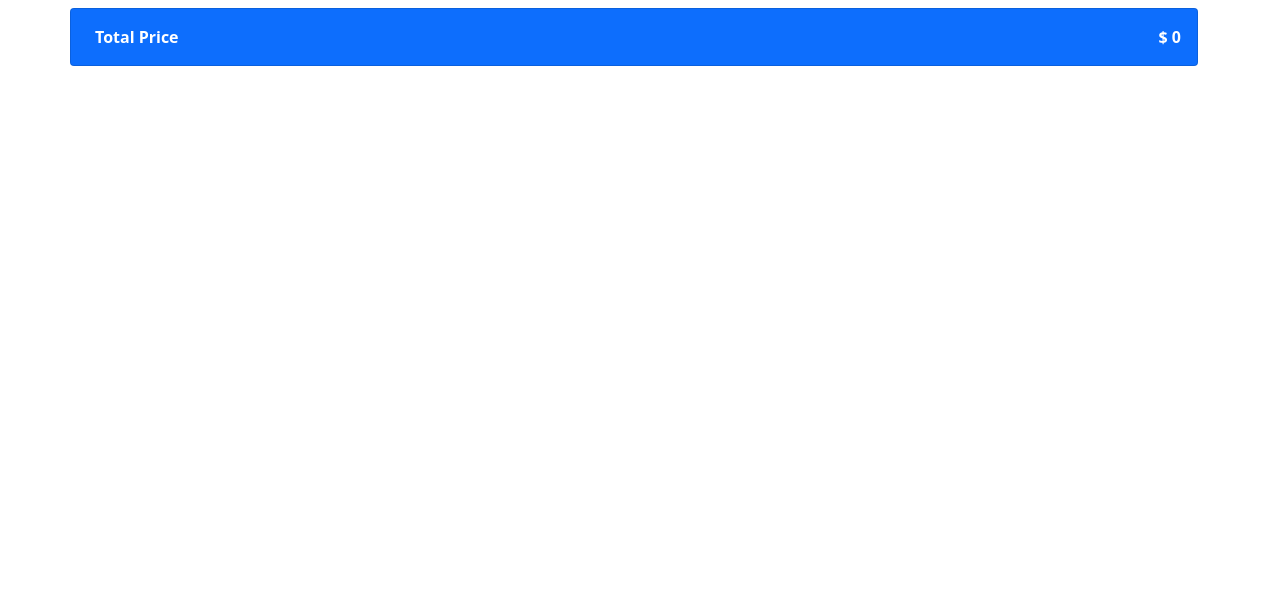
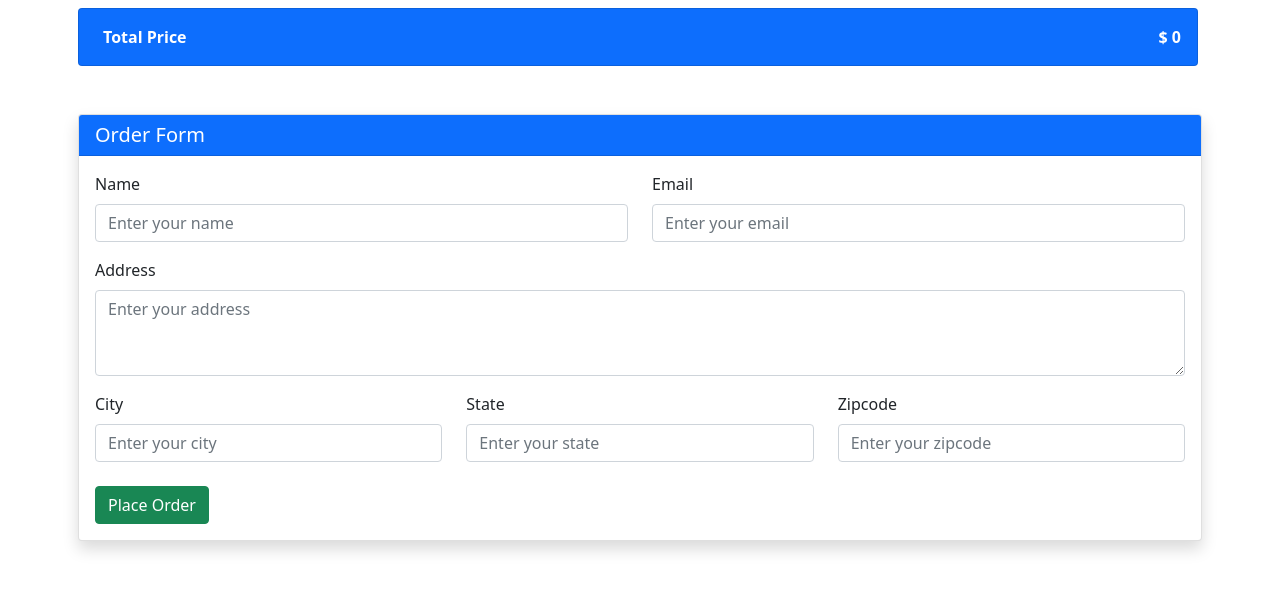
Before and after one commit to abdolbasir/ecomsite, a Django app: page /checkout/ in a window 1280 px wide. Shown: the part 56-647 px from the top of the page. Run offline with Django 5.2, Linux system fonts and the light colour scheme.

Commit message:
Place Order form in checkout page with its all functionality added to project.

```diff
--- a/shop/admin.py
+++ b/shop/admin.py
@@ -1,4 +1,5 @@
 from django.contrib import admin
-from .models import Product
+from .models import Product, Order
 # Register your models here.
 admin.site.register(Product)
+admin.site.register(Order)
--- /dev/null
+++ b/shop/forms.py
@@ -0,0 +1,35 @@
+from django import forms
+from .models import Order
+
+class OrderForm(forms.ModelForm):
+    class Meta:
+        model = Order
+        fields = ['items','name', 'email', 'address', 'city', 'state', 'zipcode']
+        widgets = {
+            'items': forms.HiddenInput(),
+            'name': forms.TextInput(attrs={
+                'class': 'form-control',
+                'placeholder': 'Enter your name'
+            }),
+            'email': forms.EmailInput(attrs={
+                'class': 'form-control',
+                'placeholder': 'Enter your email'
+            }),
+            'address': forms.Textarea(attrs={
+                'class': 'form-control',
+                'placeholder': 'Enter your address',
+                'rows': 3
+            }),
+            'city': forms.TextInput(attrs={
+                'class': 'form-control',
+                'placeholder': 'Enter your city'
+            }),
+            'state': forms.TextInput(attrs={
+                'class': 'form-control',
+                'placeholder': 'Enter your state'
+            }),
+            'zipcode': forms.TextInput(attrs={
+                'class': 'form-control',
+                'placeholder': 'Enter your zipcode'
+            }),
+        }
--- a/shop/models.py
+++ b/shop/models.py
@@ -10,3 +10,15 @@ class Product(models.Model):
 
     def __str__(self):
         return self.title
+
+class Order(models.Model):
+    items = models.CharField(max_length=1000)
+    name = models.CharField(max_length=100)
+    email = models.EmailField()
+    address = models.CharField()
+    city = models.CharField(max_length=100)
+    state = models.CharField(max_length=100)
+    zipcode = models.CharField(max_length=10)
+
+    def __str__(self):
+        return self.items
--- a/shop/static/shop/checkout.js
+++ b/shop/static/shop/checkout.js
@@ -25,3 +25,5 @@ itemString = `<div class="list-group-item d-flex justify-content-between align-i
                 <div>Total Price</div></div><span>$ ${total_price} </span>
                 </div>`
 $("#cart_list").append(itemString)
+
+$("#items").val(JSON.stringify(cart));
--- /dev/null
+++ b/shop/static/shop/success.js
@@ -0,0 +1 @@
+localStorage.clear()
--- a/shop/templates/shop/checkout.html
+++ b/shop/templates/shop/checkout.html
@@ -10,11 +10,80 @@
 {% block content %}
 <div class="container">
     <div class="row mt-2">
-        <ol id="cart_list" class="list-group list-group-numbered">
+        <ol id="cart_list" class="list-group list-group-numbered ps-2">
 
         </ol>
     </div>
 </div>
+<div class="container">
+    <div class="row justify-content-center my-5 ">
+        <div class="col-md-12 px-2">
+            <div class="card shadow">
+                <div class="card-header bg-primary text-white">
+                    <h5 class="mb-0">Order Form</h5>
+                </div>
+                <div class="card-body">
+                    <form method="post" novalidate>
+                        {% csrf_token %}
+                        <input type="hidden" name="items" id="items">
+                        <!-- Row 1: name and email -->
+                        <div class="row">
+                            <div class="col-md-6 mb-3">
+                                <label class="form-label">{{ form.name.label }}</label>
+                                {{ form.name }}
+                                {% if form.name.errors %}
+                                    <div class="text-danger small">{{ form.name.errors|striptags }}</div>
+                                {% endif %}
+                            </div>
+                            <div class="col-md-6 mb-3">
+                                <label class="form-label">{{ form.email.label }}</label>
+                                {{ form.email }}
+                                {% if form.email.errors %}
+                                    <div class="text-danger small">{{ form.email.errors|striptags }}</div>
+                                {% endif %}
+                            </div>
+                        </div>
+
+                        <!-- Address field full width -->
+                        <div class="mb-3">
+                            <label class="form-label">{{ form.address.label }}</label>
+                            {{ form.address }}
+                            {% if form.address.errors %}
+                                <div class="text-danger small">{{ form.address.errors|striptags }}</div>
+                            {% endif %}
+                        </div>
+
+                        <!-- Row 2: city, state, zipcode -->
+                        <div class="row">
+                            <div class="col-md-4 mb-3">
+                                <label class="form-label">{{ form.city.label }}</label>
+                                {{ form.city }}
+                                {% if form.city.errors %}
+                                    <div class="text-danger small">{{ form.city.errors|striptags }}</div>
+                                {% endif %}
+                            </div>
+                            <div class="col-md-4 mb-3">
+                                <label class="form-label">{{ form.state.label }}</label>
+                                {{ form.state }}
+                                {% if form.state.errors %}
+                                    <div class="text-danger small">{{ form.state.errors|striptags }}</div>
+                                {% endif %}
+                            </div>
+                            <div class="col-md-4 mb-3">
+                                <label class="form-label">{{ form.zipcode.label }}</label>
+                                {{ form.zipcode }}
+                                {% if form.zipcode.errors %}
+                                    <div class="text-danger small">{{ form.zipcode.errors|striptags }}</div>
+                                {% endif %}
+                            </div>
+                        </div>
+
+                        <button type="submit" class="btn btn-success mt-2">Place Order</button>
+                    </form>
+                </div>
+            </div>
+        </div>
+    </div>
 
 {% endblock %}
 
--- a/shop/urls.py
+++ b/shop/urls.py
@@ -4,6 +4,8 @@ from . import views
 urlpatterns = [
     path('', views.ProductsView.as_view(), name="index"),
     path('checkout/', views.CheckoutView.as_view(), name ="checkout"),
+    path('success/', views.SuccessView.as_view(), name="success"),
     path('product/<int:pk>', views.ProductDetailView.as_view(), name="product-detail"),
 
+
 ]
--- a/shop/views.py
+++ b/shop/views.py
@@ -1,7 +1,8 @@
-from django.shortcuts import render
+from django.shortcuts import render,redirect
 from django.views.generic import ListView, DeleteView
 from django.views import View
 from .models import Product
+from .forms import OrderForm
 # Create your views here.
 
 class ProductsView(ListView):
@@ -23,5 +24,20 @@ class ProductDetailView(DeleteView):
     context_object_name = "product"
 
 class CheckoutView(View):
-     async def get(self, request):
-        return render(request, "shop/checkout.html")
+     template_name = 'shop/checkout.html'
+     def get(self, request):
+        form = OrderForm()
+        return render(request, self.template_name, {'form': form})
+
+     def post(self, request):
+        form = OrderForm(request.POST)
+        if form.is_valid():
+            form.save()
+            return redirect('success')  # You can create this URL/template
+        return render(request, self.template_name, {'form': form})
+
+
+class SuccessView(View):
+     template_name = 'shop/success.html'
+     def get(self, request):
+        return render(request, self.template_name)
```
Also changed, not shown: shop/templates/shop/success.html (added, +22 -0 lines), shop/migrations/0002_order_alter_product_image.py (added), shop/migrations/0003_rename_cart_order_items.py (added).
